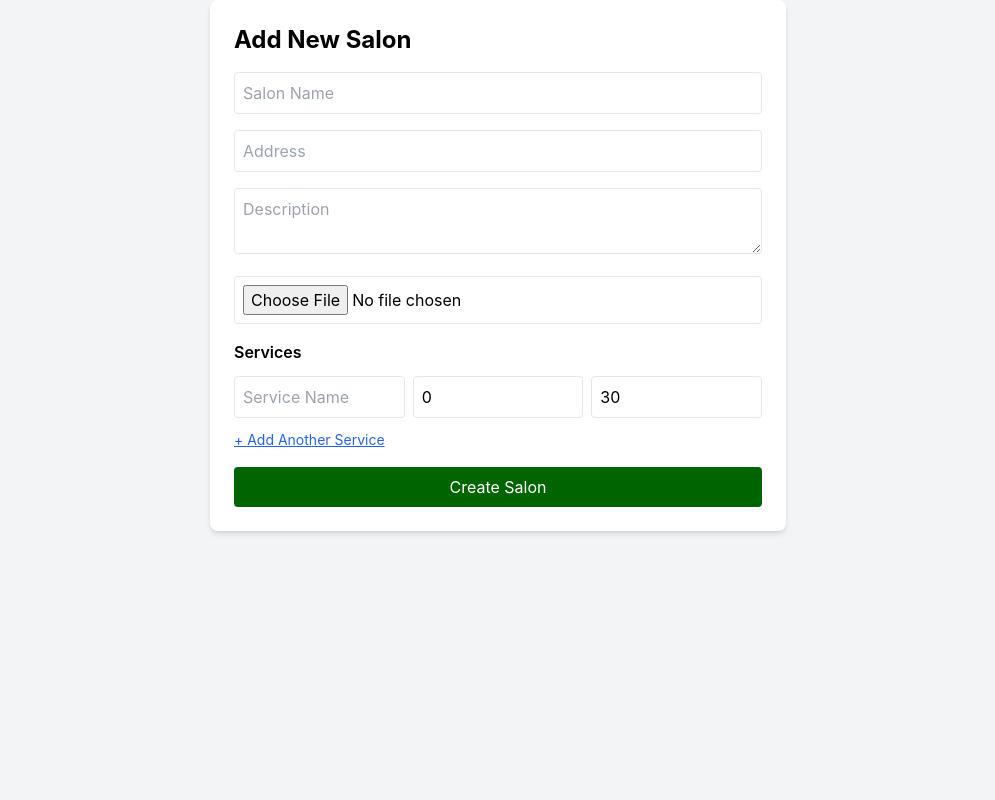
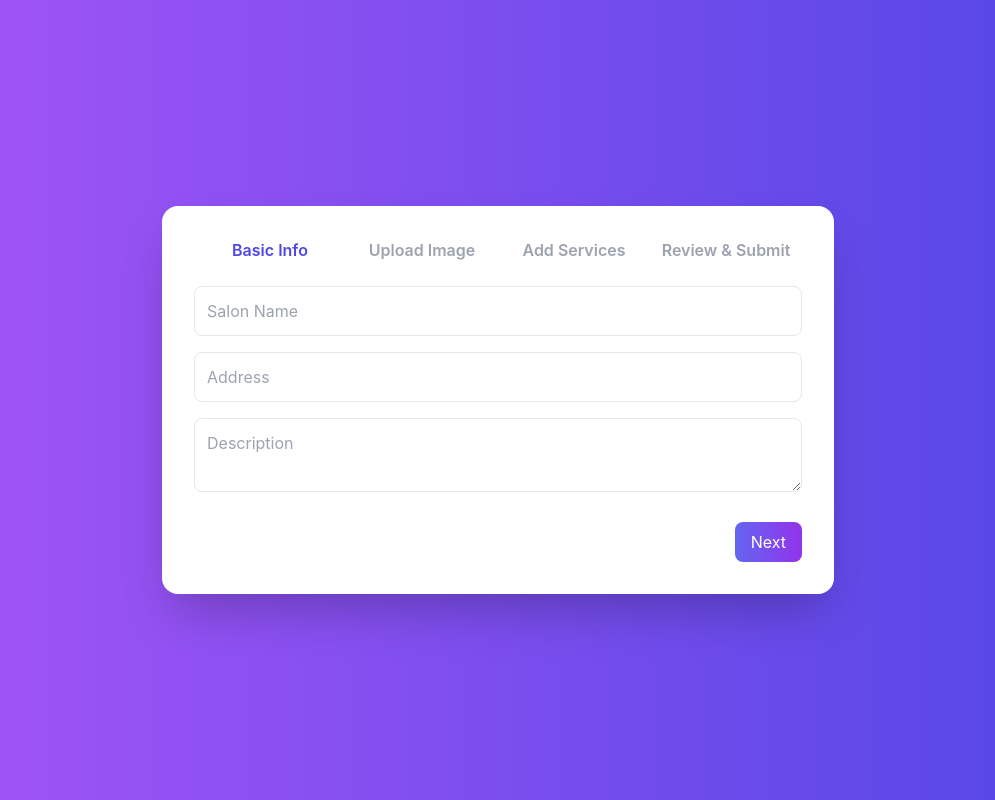
Before and after one commit to vijaymahato2805/barbershop-app, a React (Vite) app: page /new-salon in a window 1280 px wide. Shown: the whole page, without its empty margins (142-1137 px from the left). Built offline with nearby package versions, Linux system fonts and the light colour scheme.

Commit message:
Update NewSalonPage.tsx

```diff
--- a/src/pages/NewSalonPage.tsx
+++ b/src/pages/NewSalonPage.tsx
@@ -1,158 +1,227 @@
+// src/pages/NewSalonPage.tsx
 import React, { useState } from "react";
-import { createSalon, uploadSalonImage, createServices } from "../services/api";
-import { useNavigate } from "react-router-dom";
+import { motion } from "framer-motion";
+import { uploadImage, createSalon } from "../services/api"; // you'll implement these
+
+const steps = ["Basic Info", "Upload Image", "Add Services", "Review & Submit"];
 
 const NewSalonPage: React.FC = () => {
+  const [step, setStep] = useState(0);
   const [name, setName] = useState("");
   const [address, setAddress] = useState("");
   const [description, setDescription] = useState("");
-  const [imageFile, setImageFile] = useState<File | null>(null);
+  const [image, setImage] = useState<File | null>(null);
   const [services, setServices] = useState<
-    { name: string; price: number; duration_minutes: number }[]
-  >([{ name: "", price: 0, duration_minutes: 30 }]);
+    { name: string; price: number; duration: number }[]
+  >([]);
 
-  const [loading, setLoading] = useState(false);
-  const navigate = useNavigate();
+  const [message, setMessage] = useState("");
 
-  const handleServiceChange = (index: number, field: string, value: any) => {
-    const updated = [...services];
-    updated[index] = { ...updated[index], [field]: value };
-    setServices(updated);
+  const nextStep = () => setStep((s) => Math.min(s + 1, steps.length - 1));
+  const prevStep = () => setStep((s) => Math.max(s - 1, 0));
+
+  const handleAddService = () => {
+    setServices([...services, { name: "", price: 0, duration: 30 }]);
   };
 
-  const addServiceField = () => {
-    setServices([...services, { name: "", price: 0, duration_minutes: 30 }]);
-  };
-
-  const handleSubmit = async (e: React.FormEvent) => {
-    e.preventDefault();
-    setLoading(true);
-
+  const handleSubmit = async () => {
     try {
       let imageUrl = "";
-      if (imageFile) {
-        imageUrl = await uploadSalonImage(imageFile);
+      if (image) {
+        imageUrl = await uploadImage(image); // ✅ Supabase upload
       }
 
-      // Create salon
-      const newSalon = await createSalon({
+      await createSalon({
         name,
         address,
         description,
-        image_url: imageUrl,
+        image: imageUrl,
+        services,
       });
 
-      // Add services
-      const filteredServices = services.filter((s) => s.name.trim() !== "");
-      if (filteredServices.length > 0) {
-        await createServices(newSalon.id, filteredServices);
-      }
-
-      alert(`Salon "${newSalon.name}" created successfully!`);
-      navigate("/");
-    } catch (err: any) {
-      alert(`Error: ${err.message}`);
-    } finally {
-      setLoading(false);
+      setMessage("🎉 Salon added successfully!");
+    } catch (err) {
+      console.error(err);
+      setMessage("❌ Failed to add salon.");
     }
   };
 
   return (
-    <div className="p-6 max-w-xl mx-auto bg-white rounded-lg shadow-md">
-      <h1 className="text-2xl font-bold mb-4">Add New Salon</h1>
-      <form onSubmit={handleSubmit} className="space-y-4">
-        {/* Name */}
+    <div className="min-h-screen flex items-center justify-center bg-gradient-to-r from-purple-500 to-indigo-600 p-6">
+      <motion.div
+        initial={{ opacity: 0, y: 40 }}
+        animate={{ opacity: 1, y: 0 }}
+        transition={{ duration: 0.6 }}
+        className="bg-white rounded-2xl shadow-2xl p-8 w-full max-w-2xl"
+      >
+        {/* Stepper */}
+        <div className="flex justify-between mb-6">
+          {steps.map((label, i) => (
+            <div
+              key={i}
+              className={`flex-1 text-center font-semibold ${
+                i === step ? "text-indigo-600" : "text-gray-400"
+              }`}
+            >
+              {label}
+            </div>
+          ))}
+        </div>
+
+        {/* Step 1: Basic Info */}
+        {step === 0 && (
+          <div className="space-y-4">
             <input
               type="text"
               placeholder="Salon Name"
               value={name}
               onChange={(e) => setName(e.target.value)}
-          required
-          className="w-full border rounded p-2"
+              className="w-full p-3 border rounded-lg"
             />
-
-        {/* Address */}
             <input
               type="text"
               placeholder="Address"
               value={address}
               onChange={(e) => setAddress(e.target.value)}
-          required
-          className="w-full border rounded p-2"
+              className="w-full p-3 border rounded-lg"
             />
-
-        {/* Description */}
             <textarea
               placeholder="Description"
               value={description}
               onChange={(e) => setDescription(e.target.value)}
-          className="w-full border rounded p-2"
+              className="w-full p-3 border rounded-lg"
             />
+          </div>
+        )}
 
-        {/* Image Upload */}
+        {/* Step 2: Upload Image */}
+        {step === 1 && (
+          <div>
             <input
               type="file"
               accept="image/*"
-          onChange={(e) => setImageFile(e.target.files?.[0] || null)}
-          className="w-full border rounded p-2"
+              onChange={(e) => setImage(e.target.files?.[0] || null)}
             />
+            {image && (
+              <img
+                src={URL.createObjectURL(image)}
+                alt="Preview"
+                className="mt-4 w-full h-48 object-cover rounded-lg"
+              />
+            )}
+          </div>
+        )}
 
-        {/* Services */}
-        <div className="space-y-3">
-          <h2 className="font-semibold">Services</h2>
-          {services.map((service, index) => (
-            <div key={index} className="grid grid-cols-3 gap-2">
+        {/* Step 3: Add Services */}
+        {step === 2 && (
+          <div className="space-y-4">
+            {services.map((srv, i) => (
+              <div
+                key={i}
+                className="flex gap-2 items-center border-b pb-2"
+              >
                 <input
                   type="text"
                   placeholder="Service Name"
-                value={service.name}
-                onChange={(e) =>
-                  handleServiceChange(index, "name", e.target.value)
-                }
-                className="border rounded p-2"
+                  value={srv.name}
+                  onChange={(e) => {
+                    const copy = [...services];
+                    copy[i].name = e.target.value;
+                    setServices(copy);
+                  }}
+                  className="flex-1 p-2 border rounded"
                 />
                 <input
                   type="number"
                   placeholder="Price"
-                value={service.price}
-                onChange={(e) =>
-                  handleServiceChange(index, "price", Number(e.target.value))
-                }
-                className="border rounded p-2"
+                  value={srv.price}
+                  onChange={(e) => {
+                    const copy = [...services];
+                    copy[i].price = parseInt(e.target.value);
+                    setServices(copy);
+                  }}
+                  className="w-24 p-2 border rounded"
                 />
                 <input
                   type="number"
-                placeholder="Duration (mins)"
-                value={service.duration_minutes}
-                onChange={(e) =>
-                  handleServiceChange(
-                    index,
-                    "duration_minutes",
-                    Number(e.target.value)
-                  )
-                }
-                className="border rounded p-2"
+                  placeholder="Min"
+                  value={srv.duration}
+                  onChange={(e) => {
+                    const copy = [...services];
+                    copy[i].duration = parseInt(e.target.value);
+                    setServices(copy);
+                  }}
+                  className="w-20 p-2 border rounded"
                 />
               </div>
             ))}
             <button
               type="button"
-            onClick={addServiceField}
-            className="text-sm text-blue-600 underline"
+              onClick={handleAddService}
+              className="bg-indigo-500 text-white px-4 py-2 rounded-lg shadow hover:scale-105 transition"
             >
-            + Add Another Service
+              + Add Service
             </button>
           </div>
+        )}
 
-        {/* Submit */}
+        {/* Step 4: Review */}
+        {step === 3 && (
+          <div className="space-y-4">
+            <h3 className="font-bold text-lg">Salon Preview</h3>
+            <p>{name}</p>
+            <p>{address}</p>
+            <p>{description}</p>
+            {image && (
+              <img
+                src={URL.createObjectURL(image)}
+                alt="Preview"
+                className="mt-2 w-full h-48 object-cover rounded-lg"
+              />
+            )}
+            <ul className="mt-2 space-y-1">
+              {services.map((s, i) => (
+                <li key={i}>
+                  {s.name} – ₹{s.price} ({s.duration} min)
+                </li>
+              ))}
+            </ul>
+          </div>
+        )}
+
+        {/* Navigation */}
+        <div className="flex justify-between mt-6">
+          {step > 0 && (
             <button
-          type="submit"
-          disabled={loading}
-          className="w-full bg-deep-green text-white py-2 rounded hover:bg-opacity-90"
+              onClick={prevStep}
+              className="px-4 py-2 bg-gray-200 rounded-lg hover:bg-gray-300"
             >
-          {loading ? "Saving..." : "Create Salon"}
+              Back
             </button>
-      </form>
+          )}
+          {step < steps.length - 1 ? (
+            <button
+              onClick={nextStep}
+              className="ml-auto px-4 py-2 bg-gradient-to-r from-indigo-500 to-purple-600 text-white rounded-lg hover:scale-105 transition"
+            >
+              Next
+            </button>
+          ) : (
+            <button
+              onClick={handleSubmit}
+              className="ml-auto px-4 py-2 bg-green-500 text-white rounded-lg hover:scale-105 transition"
+            >
+              Submit
+            </button>
+          )}
+        </div>
+
+        {message && (
+          <p className="text-center mt-4 font-medium text-indigo-600">
+            {message}
+          </p>
+        )}
+      </motion.div>
     </div>
   );
 };
```
Lines whose indentation alone changed are shown as unchanged.
